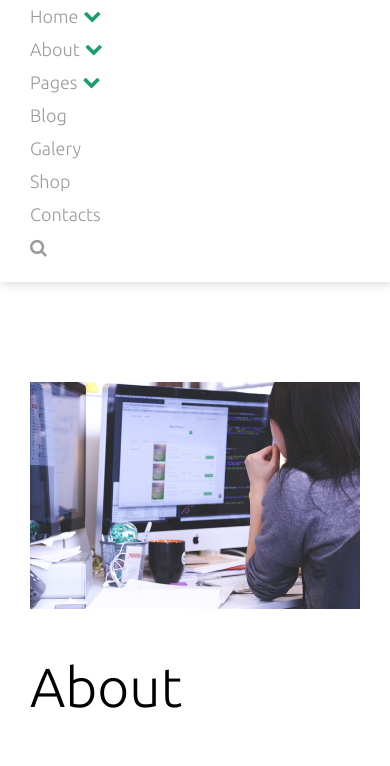
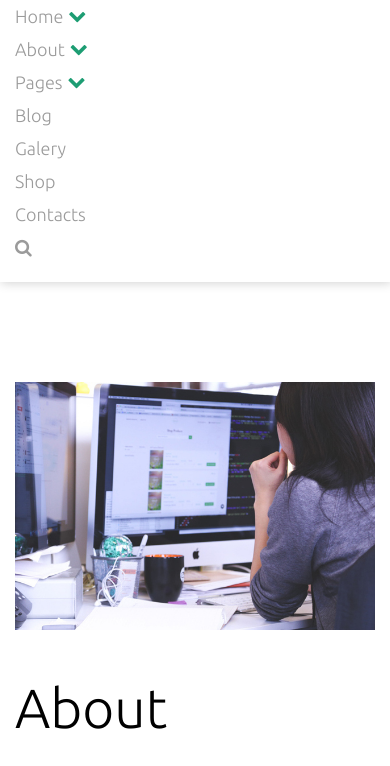
Before and after one commit to M1ndSeeker/first, a plain HTML site: page index.html in a window 390 px wide. Shown: the part 79-845 px from the top of the page. Drawn offline with Linux system fonts and the light colour scheme.

Commit message:
fix adaptive padding

```diff
--- a/css/adaptive.css
+++ b/css/adaptive.css
@@ -108,9 +108,13 @@
 }
 
 @media screen and (max-width: 600px) {
-/*     .container {
+    .container {
         padding: 0 15px;
-    } */
+    }
+
+    .about *, .why-chooice-us *, .how-we-work * {
+        --offset: 0;
+    }
 
     .wrapper-content {
         margin-top: 20px;
```
